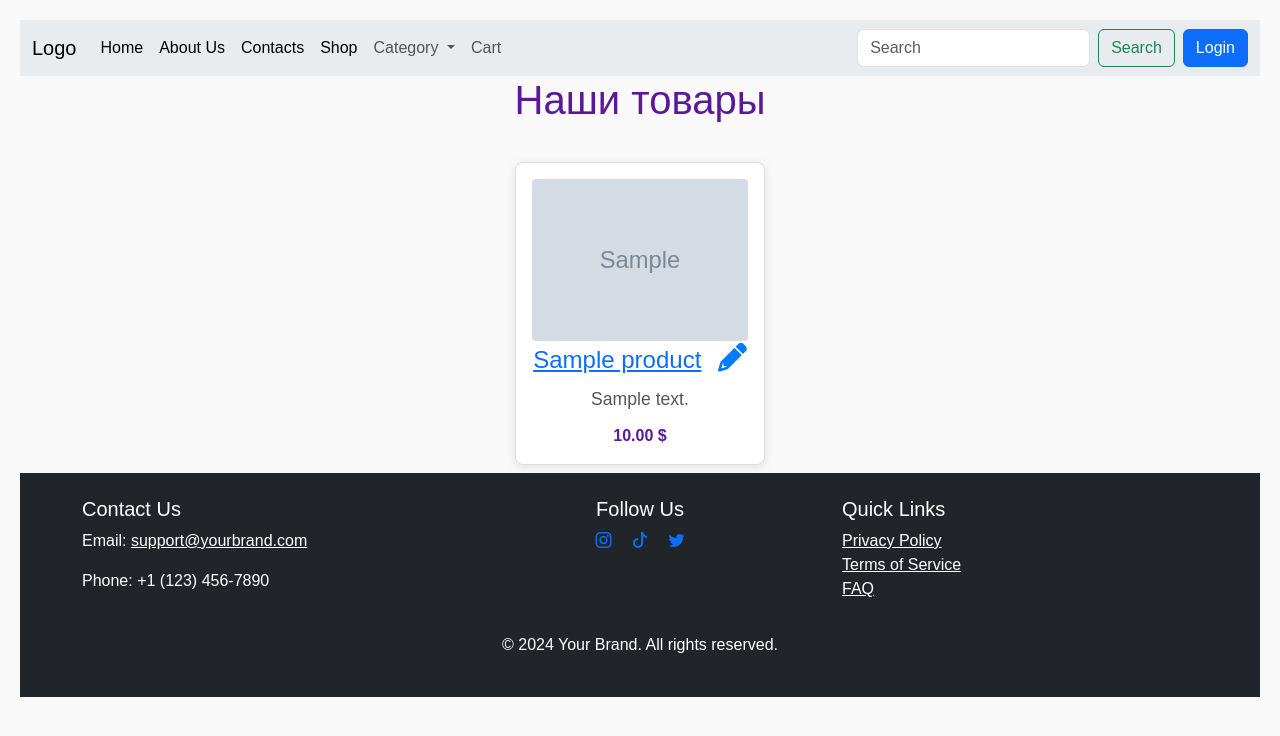
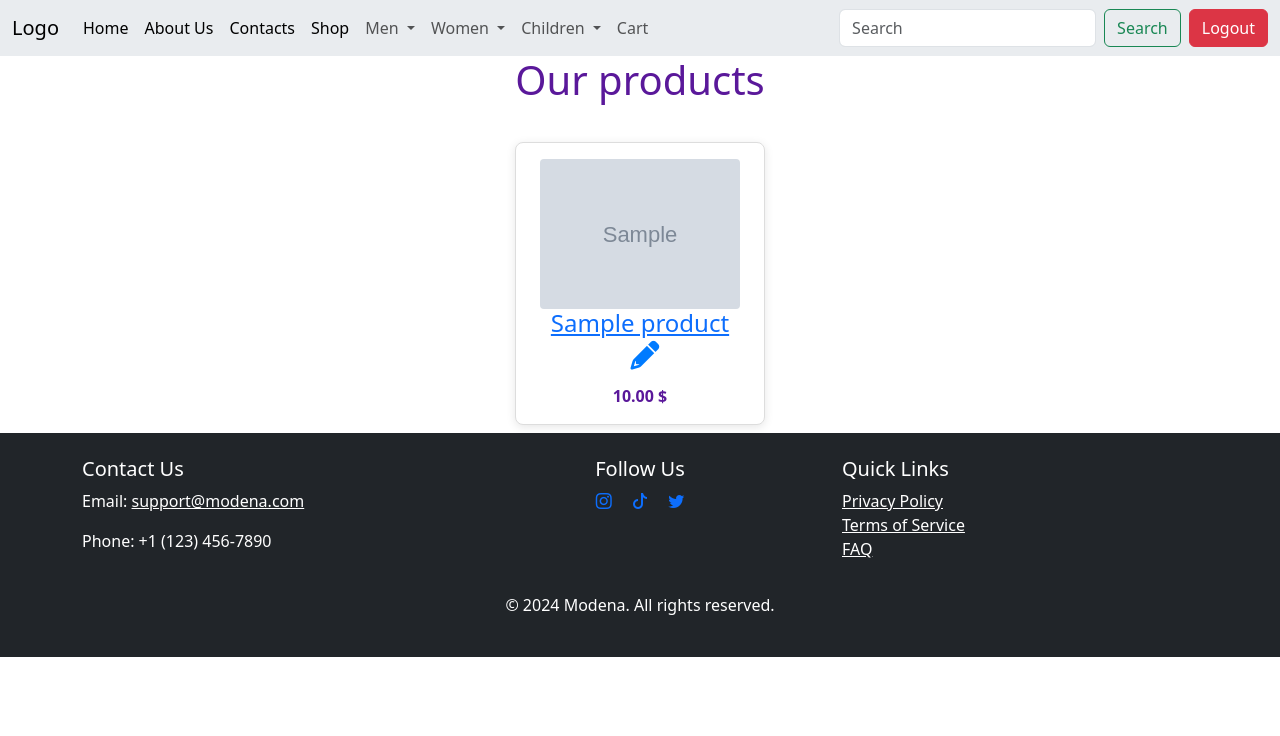
Before and after one commit to DimaPr7/modena_project, a Django app: page /products/ in a window 1280 px wide. Shown: the top 736 px of the page. Run offline with Django 4.2, Linux system fonts and the light colour scheme; a user stored in the database is signed in; tables that the repository leaves empty hold one stand-in row (values such as "Sample post"); grey boxes marked "Sample" are stand-in pictures; some libraries are stand-ins or nearby versions.

Commit message:
Version of vebsite N2

```diff
--- a/modena_website/settings.py
+++ b/modena_website/settings.py
@@ -41,6 +41,7 @@ INSTALLED_APPS = [
     "core.apps.CoreConfig",
     "modena_website.apps.ModenaWebsiteConfig",
     "accounts",
+    'ckeditor',
 ]
 
 MIDDLEWARE = [
--- a/modena_website/templates/base.html
+++ b/modena_website/templates/base.html
@@ -25,29 +25,55 @@
                 <li class="nav-item"><a class="nav-link active" href="{% url 'home' %}">Home</a></li>
                 <li class="nav-item"><a class="nav-link active" href="/about/">About Us</a></li>
                 <li class="nav-item"><a class="nav-link active" href="/contacts/">Contacts</a></li>
-                <li class="nav-item"><a class="nav-link active" href="/shop/">Shop</a></li>
+                <li class="nav-item"><a class="nav-link active" href="/products/">Shop</a></li>
                 <!-- Dropdown Menu -->
                 <li class="nav-item dropdown">
-                    <a class="nav-link dropdown-toggle" href="#" id="categoryDropdown" role="button" data-bs-toggle="dropdown" aria-expanded="false">
-                        Category
-                    </a>
-                    <ul class="dropdown-menu" aria-labelledby="categoryDropdown">
-                        <li><a class="dropdown-item" href="#">Men</a></li>
-                        <li><a class="dropdown-item" href="#">Women</a></li>
-                        <li><a class="dropdown-item" href="#">Children</a></li>
-                    </ul>
-                </li>
+                <a class="nav-link dropdown-toggle" href="#" id="mensDropdown" role="button" data-bs-toggle="dropdown" aria-expanded="false">
+                    Men
+                </a>
+                <ul class="dropdown-menu" aria-labelledby="mensDropdown">
+                    <li><a class="dropdown-item" href="{% url 'products:type_category_products' type_name='mens' category_name='Trousers' %}">Trousers</a></li>
+                    <li><a class="dropdown-item" href="{% url 'products:type_category_products' type_name="mens" category_name="Shorts" %}">Shirts</a></li>
+                    <li><a class="dropdown-item" href="{% url 'products:type_category_products' type_name="mens" category_name="Jackets" %}">Jackets</a></li>
+                </ul>
+            </li>
+
+            <li class="nav-item dropdown">
+                <a class="nav-link dropdown-toggle" href="#" id="womenDropdown" role="button" data-bs-toggle="dropdown" aria-expanded="false">
+                    Women
+                </a>
+                <ul class="dropdown-menu" aria-labelledby="womenDropdown">
+                    <li><a class="dropdown-item" href="{% url 'products:type_category_products' type_name="womens" category_name="Dresses" %}">Dresses</a></li>
+                    <li><a class="dropdown-item" href="{% url 'products:type_category_products' type_name="womens" category_name="Tops" %}">Tops</a></li>
+                    <li><a class="dropdown-item" href="{% url 'products:type_category_products' type_name="womens" category_name="Skirts" %}">Skirts</a></li>
+                </ul>
+            </li>
+
+            <li class="nav-item dropdown">
+                <a class="nav-link dropdown-toggle" href="#" id="childrenDropdown" role="button" data-bs-toggle="dropdown" aria-expanded="false">
+                    Children
+                </a>
+                <ul class="dropdown-menu" aria-labelledby="childrenDropdown">
+                    <li><a class="dropdown-item" href="{% url 'products:type_category_products' type_name="kids" category_name="Toys"%}">Toys</a></li>
+                    <li><a class="dropdown-item" href="{% url 'products:type_category_products' type_name="kids" category_name="Children Dress"%}">Clothes</a></li>
+                </ul>
+            </li>
+
                 <li class="nav-item"><a class="nav-link" href="/cart/">Cart</a></li>
             </ul>
-            <form class="d-flex" role="search">
-                <input class="form-control me-2" type="search" placeholder="Search" aria-label="Search">
+            <form class="d-flex" role="search" method="get" action="{% url 'products:product_list' %}">
+                <input class="form-control me-2" type="search" placeholder="Search" aria-label="Search" name="q">
                 <button class="btn btn-outline-success" type="submit">Search</button>
-                <a href="{% url 'login' %}" class="btn btn-primary ms-2">Login</a>
+
+                {% if user.is_authenticated %}
+                    <a href="{% url 'logout' %}" class="btn btn-danger ms-2">Logout</a>
+                {% else %}
+                    <a href="{% url 'login' %}" class="btn btn-primary ms-2">Login</a>
+                {% endif %}
             </form>
         </div>
     </div>
 </nav>
-
 
     <!-- Main content -->
     <div class="content">
@@ -62,15 +88,15 @@
             <div class="row">
                 <div class="col-md-4">
                     <h5>Contact Us</h5>
-                    <p>Email: <a href="mailto:support@yourbrand.com" class="text-white">support@yourbrand.com</a></p>
+                    <p>Email: <a href="mailto:support@yourbrand.com" class="text-white">support@modena.com</a></p>
                     <p>Phone: +1 (123) 456-7890</p>
                 </div>
                 <div class="col-md-4 text-center">
                     <h5>Follow Us</h5>
                     <div class="footer-icons">
-                        <a href="https://www.instagram.com/yourbrand" class="me-3" target="_blank"><i class="bi bi-instagram"></i></a>
-                        <a href="https://www.tiktok.com/@yourbrand" class="me-3" target="_blank"><i class="bi bi-tiktok"></i></a>
-                        <a href="https://twitter.com/yourbrand" target="_blank"><i class="bi bi-twitter"></i></a>
+                        <a href="https://www.instagram.com/modena" class="me-3" target="_blank"><i class="bi bi-instagram"></i></a>
+                        <a href="https://www.tiktok.com/@modena" class="me-3" target="_blank"><i class="bi bi-tiktok"></i></a>
+                        <a href="https://twitter.com/modena" target="_blank"><i class="bi bi-twitter"></i></a>
                     </div>
                 </div>
                 <div class="col-md-4">
@@ -83,7 +109,7 @@
                 </div>
             </div>
             <div class="text-center mt-3">
-                <p>&copy; 2024 Your Brand. All rights reserved.</p>
+                <p>&copy; 2024 Modena. All rights reserved.</p>
             </div>
         </div>
     </footer>
--- a/products/models.py
+++ b/products/models.py
@@ -1,3 +1,4 @@
+from ckeditor.fields import RichTextField
 from django.db import models
 from django.utils.translation import gettext_lazy as _
 
@@ -7,7 +8,7 @@ class Product(models.Model):
         verbose_name = _('Продукт')
 
     name = models.CharField(max_length=64)
-    description = models.TextField()  # Big text field for descriptions
+    description = RichTextField()
     category = models.ForeignKey("core.Category", on_delete=models.CASCADE)  # Link to Category
     price = models.DecimalField(max_digits=10, decimal_places=2)  # Decimal for price
     discount = models.ForeignKey("core.Discount", on_delete=models.SET_NULL, null=True, blank=True)  # Link to Discount
--- a/products/templates/products/product_list.html
+++ b/products/templates/products/product_list.html
@@ -9,12 +9,6 @@
     <title>Products List</title>
     <link rel="stylesheet" href="https://cdnjs.cloudflare.com/ajax/libs/font-awesome/6.0.0-beta3/css/all.min.css">
     <style>
-        body {
-            font-family: Arial, sans-serif;
-            background-color: #f9f9f9;
-            margin: 0;
-            padding: 20px;
-        }
         h1 {
             text-align: center;
             color: #5a189a;
@@ -23,7 +17,7 @@
         .product-list {
             display: flex;
             flex-wrap: wrap;
-            justify-content: space-evenly; /* Change from space-around to space-evenly for closer items */
+            justify-content: space-evenly;
             margin: 0 auto;
         }
         .product {
@@ -31,20 +25,17 @@
             border: 1px solid #ddd;
             border-radius: 8px;
             padding: 16px;
-            margin: 8px; /* Reduced margin between product cards */
-            width: 250px; /* Reduced width to make products closer */
+            margin: 8px;
+            width: 250px;
             text-align: center;
             box-shadow: 0 2px 10px rgba(0, 0, 0, 0.1);
             transition: transform 0.3s, box-shadow 0.3s;
         }
-        .product:hover {
-            transform: translateY(-5px);
-            box-shadow: 0 4px 20px rgba(0, 0, 0, 0.2);
-        }
         .product img {
             max-width: 100%;
-            height: auto;
+            height: 150px; /* Ограничиваем высоту */
             border-radius: 4px;
+            object-fit: cover; /* Подгоняем изображение */
         }
         .product h2 {
             font-size: 1.5em;
@@ -61,6 +52,12 @@
             font-size: 1.1em;
             color: #555;
             margin: 10px 0;
+            max-height: 60px;
+            overflow: hidden;
+            text-overflow: ellipsis;
+            display: -webkit-box;
+            -webkit-line-clamp: 3;
+            -webkit-box-orient: vertical;
         }
         .price {
             font-weight: bold;
@@ -72,11 +69,17 @@
             font-size: 1.2em;
             color: #777;
         }
+        .show-more {
+            color: #007bff;
+            cursor: pointer;
+            font-size: 1em;
+            text-decoration: underline;
+        }
     </style>
 </head>
 
 <body>
-    <h1>Наши товары</h1>
+    <h1>Our products</h1>
     <div class="product-list">
         {% for product in object_list %}
             <div class="product">
@@ -93,11 +96,10 @@
                         </a>
                     {% endif %}
                 </h2>
-                <p>{{ product.description }}</p>
                 <div class="price">{{ product.price }} $</div>
             </div>
         {% empty %}
-            <p class="empty-message">Товары отсутствуют.</p>
+            <p class="empty-message">Products did not found</p>
         {% endfor %}
     </div>
 </body>
--- a/products/templates/products/product_update.html
+++ b/products/templates/products/product_update.html
@@ -83,7 +83,7 @@
 <body>
     <div class="container">
         <h2>Update Product</h2>
-        <form method="post">
+        <form method="post" enctype="multipart/form-data">
             {% csrf_token %}
             {% for field in form %}
                 <div class="form-group">
--- a/products/urls.py
+++ b/products/urls.py
@@ -3,7 +3,8 @@ from .views import (
     ProductListView,
     ProductDetailView,
     ProductUpdateView,
-    CategoryProductListView,
+    ProductCategoryTypeListView,
+    ProductCategoryListView,
 )
 
 app_name = 'products'
@@ -11,7 +12,7 @@ app_name = 'products'
 urlpatterns = [
     path('', ProductListView.as_view(), name='product_list'),
     path('detail/<int:pk>/', ProductDetailView.as_view(), name='detail'),
-    path('<str:type_name>/', ProductListView.as_view(), name='type_products'),
-    path('<str:type_name>/<str:category_name>/', CategoryProductListView.as_view(), name='type_category_products'),
+    path('<str:category_name>/', ProductCategoryListView.as_view(), name='category_products'),
     path('update/<int:pk>/', ProductUpdateView.as_view(), name='update'),
+    path('<str:type_name>/<str:category_name>/', ProductCategoryTypeListView.as_view(), name='type_category_products')
 ]
--- a/products/views.py
+++ b/products/views.py
@@ -11,17 +11,34 @@ class ProductListView(ListView):
     context_object_name = "products"
 
     def get_queryset(self):
+        queryset = Product.objects.all()  # Default queryset
+
+        search_query = self.request.GET.get('q')  # Get search query from the GET request
+        if search_query:
+            # Разбиваем запрос на слова и ищем по каждому из них
+            search_terms = search_query.split()
+            for term in search_terms:
+                queryset = queryset.filter(name__icontains=term)  # Поиск по части строки
+
+        return queryset
+
+
+class ProductCategoryListView(ListView):
+    model = Product
+    template_name = "products/category_product_list.html"
+    context_object_name = "products"
+
+    def get_queryset(self):
         # Проверяем, есть ли параметр type_name
-        type_name = self.kwargs.get("type_name", None)
-        if type_name:
-            # Если type_name указан, фильтруем продукты по гендеру
-            gender = get_object_or_404(Gender, name=type_name)
-            return Product.objects.filter(gender=gender)
+        category_name = self.kwargs.get("category_name", None)
+        if category_name:
+            # Если type_name указан, фильтруем продукты по Категории
+            category_name = get_object_or_404(Category, name=category_name)
+            return Product.objects.filter(category=category_name)
         # Если type_name нет, возвращаем все продукты
         return Product.objects.all()
 
-
-class CategoryProductListView(ListView):
+class ProductCategoryTypeListView(ListView):
     model = Product
     template_name = "products/category_product_list.html"
     context_object_name = "products"
@@ -57,7 +74,9 @@ class ProductUpdateView(UpdateView):
     model = Product
     fields = "__all__"
     template_name = "products/product_update.html"
-    success_url = reverse_lazy('products:product_list')
+
+    def get_success_url(self):
+        return reverse_lazy('products:detail', kwargs={'pk': self.object.pk})
 
 class ContactView(TemplateView):
     template_name = 'contacts.html'
```
Also changed, not shown: core/models.py (+9 -2 lines), modena_website/templates/home.html (+2 -44 lines), products/templates/products/category_product_list.html (+86 -73 lines), products/templates/products/product_detail.html (+16 -13 lines).
